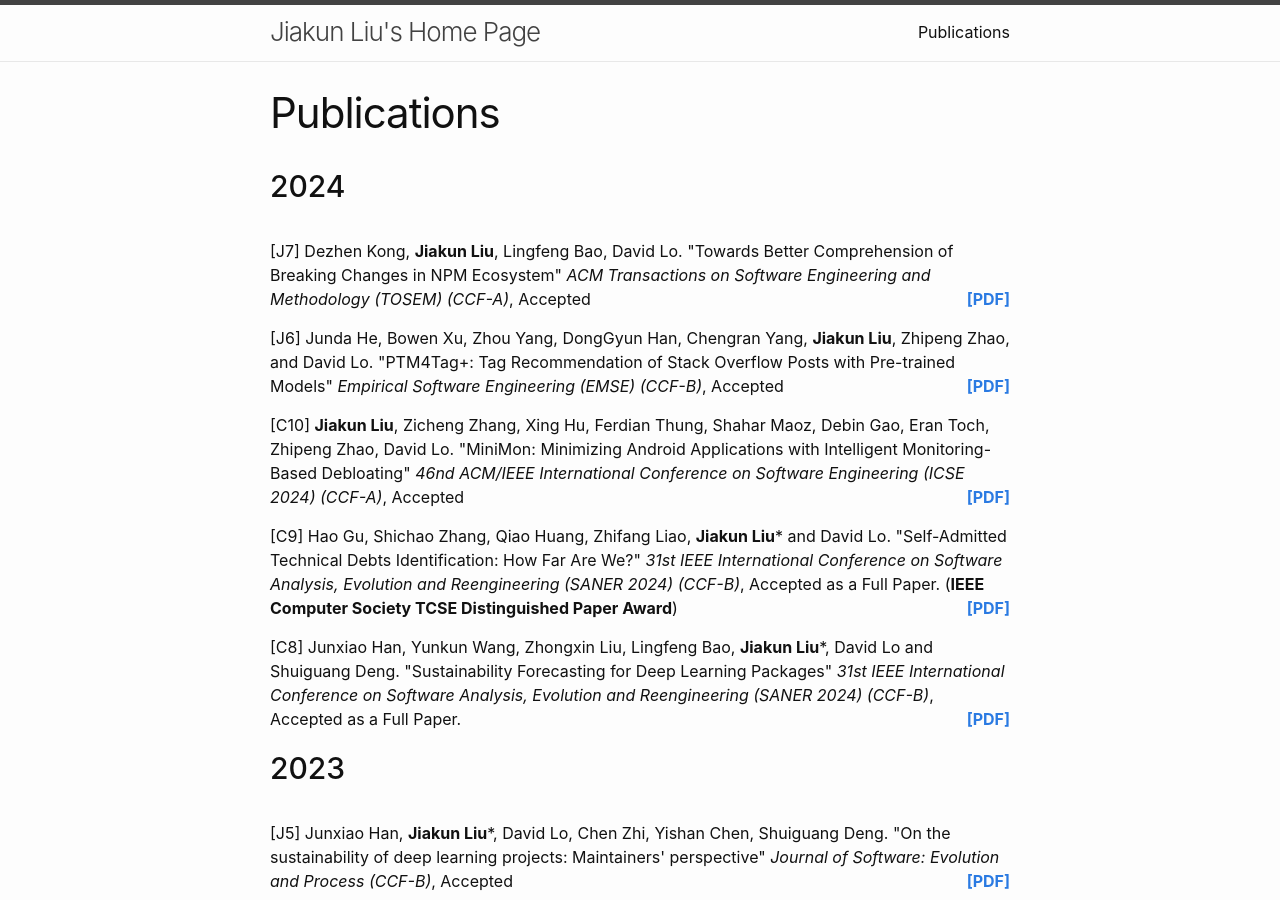
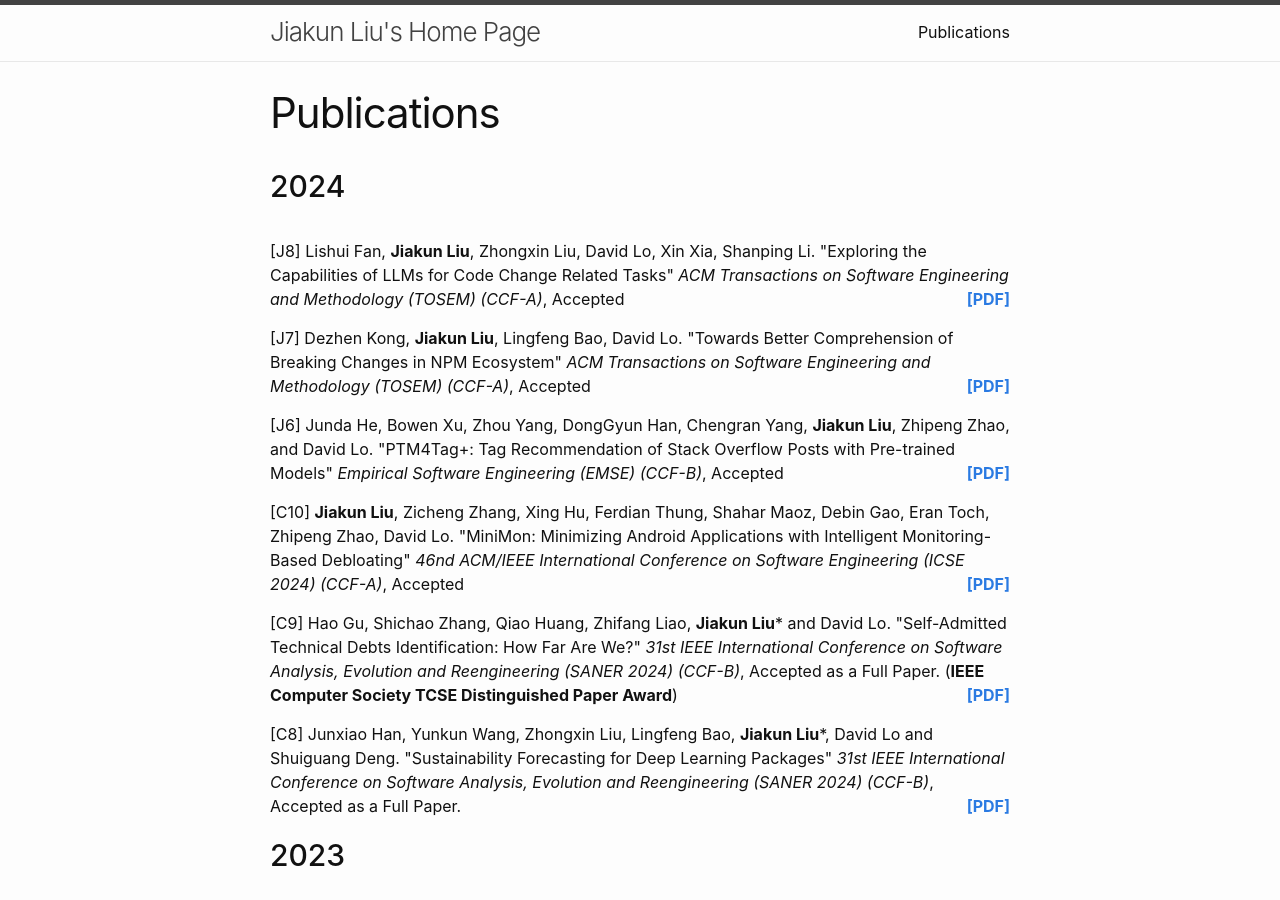
Before and after one commit to jiakun-liu/jiakun-liu.github.io, a Jekyll site: the page built from papers.md, in a window 1280 px wide and 900 px high. Built offline with Jekyll 4.4.1, drawn with Linux system fonts in a browser that asks for light colours.

Commit message:
LLM4CodeChange

```diff
--- a/_data/papers.json
+++ b/_data/papers.json
@@ -1,5 +1,13 @@
 {
     "2024": [
+        {
+            "idx": "J8",
+            "title": "Exploring the Capabilities of LLMs for Code Change Related Tasks",
+            "authors": "Lishui Fan, <b>Jiakun Liu</b>, Zhongxin Liu, David Lo, Xin Xia, Shanping Li",
+            "venue": "ACM Transactions on Software Engineering and Methodology (TOSEM) (CCF-A)",
+            "status": "Accepted",
+            "pdf": ""
+        },
         {
             "idx": "J7",
             "title": "Towards Better Comprehension of Breaking Changes in NPM Ecosystem",
```
